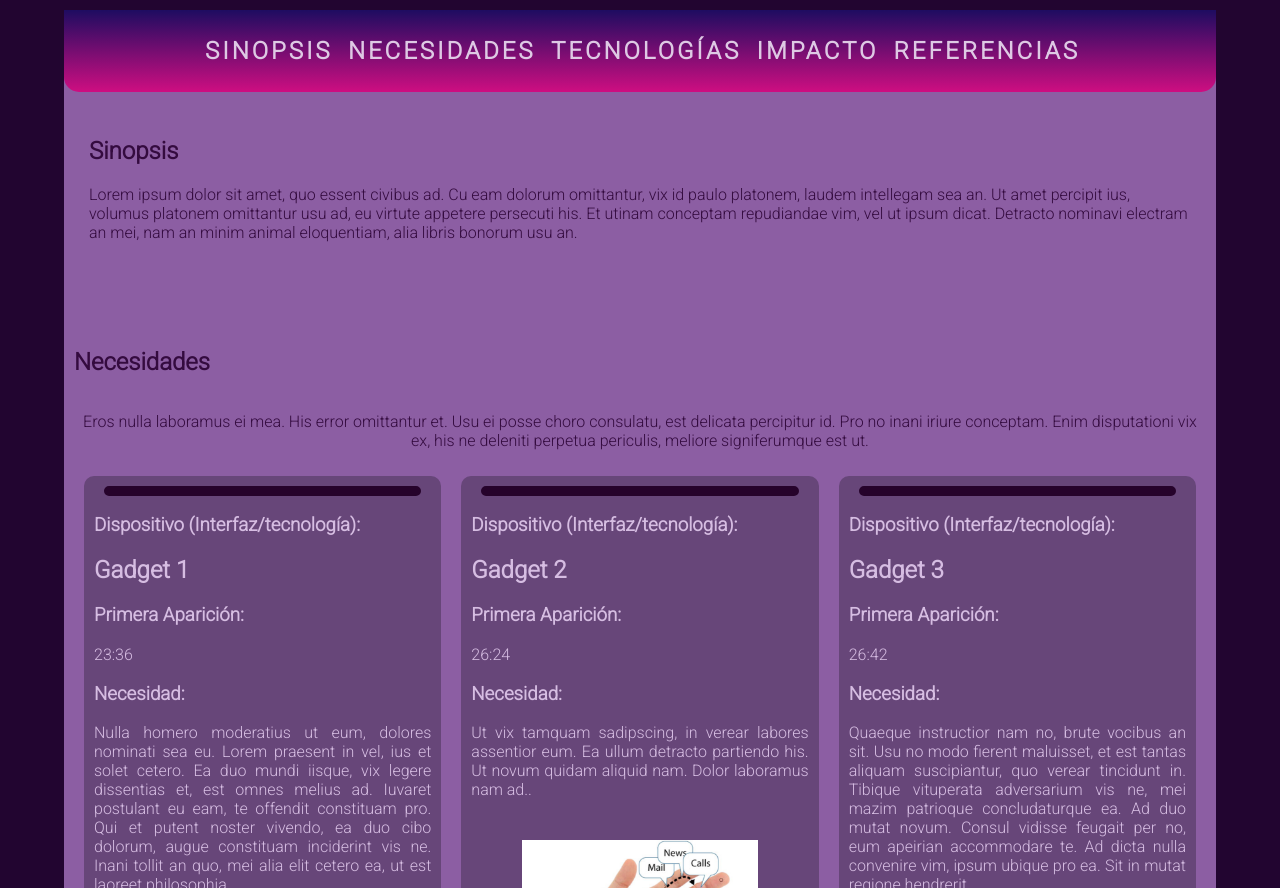
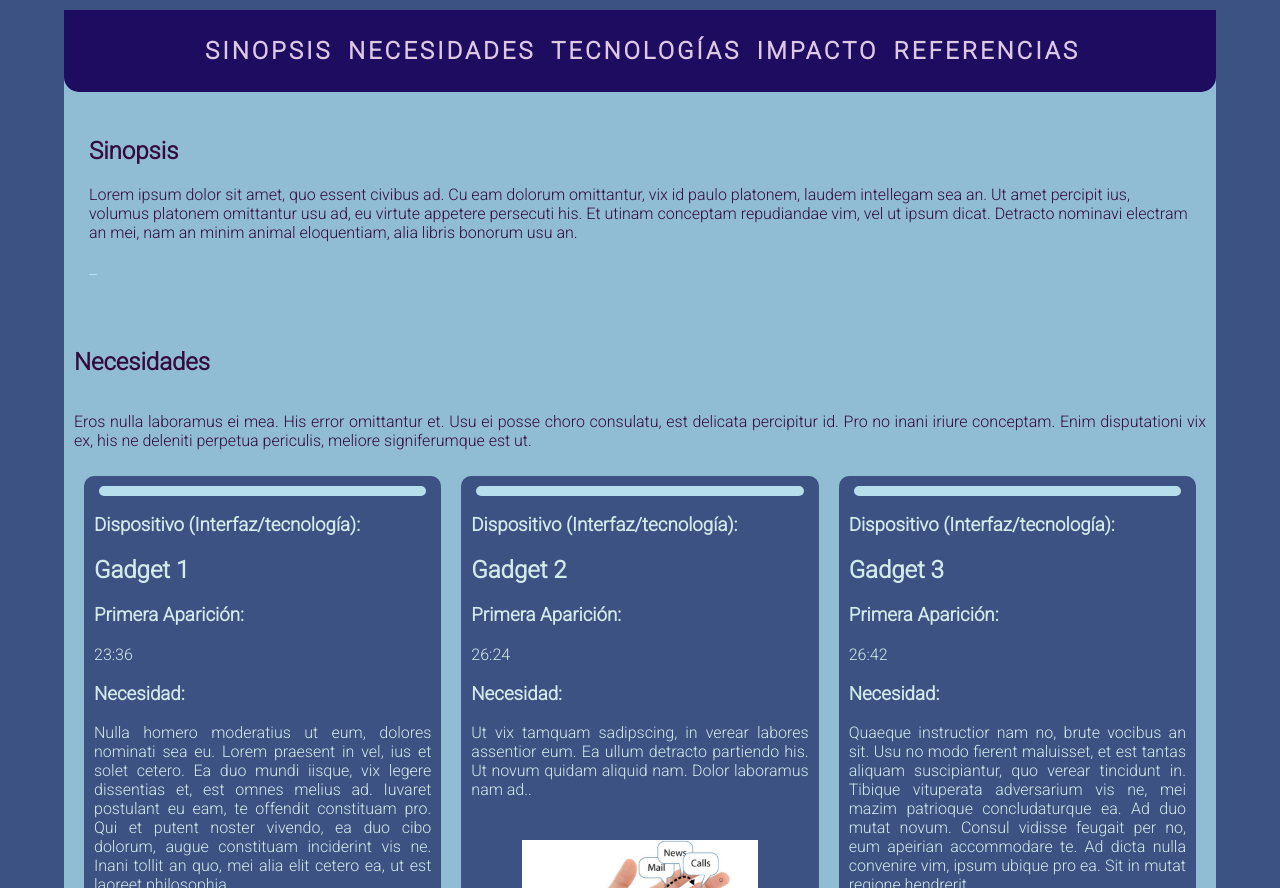
Before and after one commit to fasdev7/primera-pag-fas, a website built with Parcel: page index.html in a window 1280 px wide. Shown: the top 888 px of the page. Built offline with nearby package versions, Linux system fonts and the light colour scheme.

Commit message:
Actualizados colores primera paleta

```diff
--- a/style.css
+++ b/style.css
@@ -1,3 +1,11 @@
+/* Color Theme Swatches in Hex */
+.Corporate-Orange--Blue-1-hex { color: #3C5282; }
+.Corporate-Orange--Blue-2-hex { color: #90BDD4; }
+.Corporate-Orange--Blue-3-hex { color: #B7DEEB; }
+.Corporate-Orange--Blue-4-hex { color: #D1EBEB; }
+.Corporate-Orange--Blue-5-hex { color: #F26100; }
+
+
 * {
   -webkit-box-sizing: border-box;
   /* con estas 3 lineas se tiene en cuenta el ancho total del elemento al definir sus dimensiones, con padding y borde*/
@@ -8,7 +16,7 @@
 html {
   margin: 0;
   padding: 0;
-  background-color: #220530;
+  background-color: #3C5282;
 }
 
 body {
@@ -16,7 +24,7 @@ body {
   /* roboto y una fuente por defecto por si no carga bien*/
   width: 90%;
   color: #340b3f;
-  background-color: #8c5ea3;
+  background-color: #90BDD4;
   border-radius: 5px;
   border-color: #170222;
   margin: 10px auto;
@@ -39,7 +47,7 @@ body {
   top: 0;
   /* background: rgb(0, 90, 10); */
   /* background-image: linear-gradient(to left, rgba(160, 31, 172, 0.9), rgb(30, 12, 97)); */
-  background-image: linear-gradient(to top, #ce0e81, #1e0c61);
+  background-color: #1e0c61;
   border-style: none none none solid;
   border-width: 5px;
   border-top-left-radius: 0px;
@@ -82,8 +90,8 @@ body {
   padding: 10px;
   margin: 10px;
   flex-shrink: 10;
-  background-color: #674679;
-  color: #d6bde2;
+  background-color: #3C5282;
+  color: #D1EBEB;
   text-align: justify;
   border-radius: 10px;
   -webkit-transition: 0.3s;
@@ -96,7 +104,7 @@ body {
 }
 
 .section .need:hover {
-  background-color: #821657;
+  background-color: #283757;
   -webkit-transition: 0.3s;
   /*prefijos para compatibilidad con navegadores*/
   -moz-transition: 0.3s;
@@ -106,14 +114,14 @@ body {
 }
 
 .need .separador {
-  border: 5px solid rgb(38, 3, 43);
+  border: 5px solid #B7DEEB;
   border-radius: 12px;
-  margin: 0px 10px 0px 10px;
+  margin: 0px 5px 0px 5px;
   border-style: solid;
 }
 
 #Necesidades {
-  text-align: center;
+  text-align: justify;
   display: flex;
   flex-direction: row;
   flex-wrap: wrap;
@@ -126,7 +134,7 @@ a {
   /* display: inline-block; */
 }
 
-a:link {
+#top a:link {
   font-weight: bold;
   text-decoration: none;
   color: #dec9e4;
@@ -137,14 +145,14 @@ a:link {
   transition: 0.3s;
 }
 
-a:hover,
-a:focus,
-a:active {
+#top a:hover,
+#top a:focus,
+#top a:active {
   -webkit-transition: 0.3s;
   -moz-transition: 0.3s;
   -o-transition: 0.3s;
   transition: 0.3s;
-  background: rgb(9, 38, 71);
+  background: #4a626e;
   border-radius: 9px;
 }
 
```
